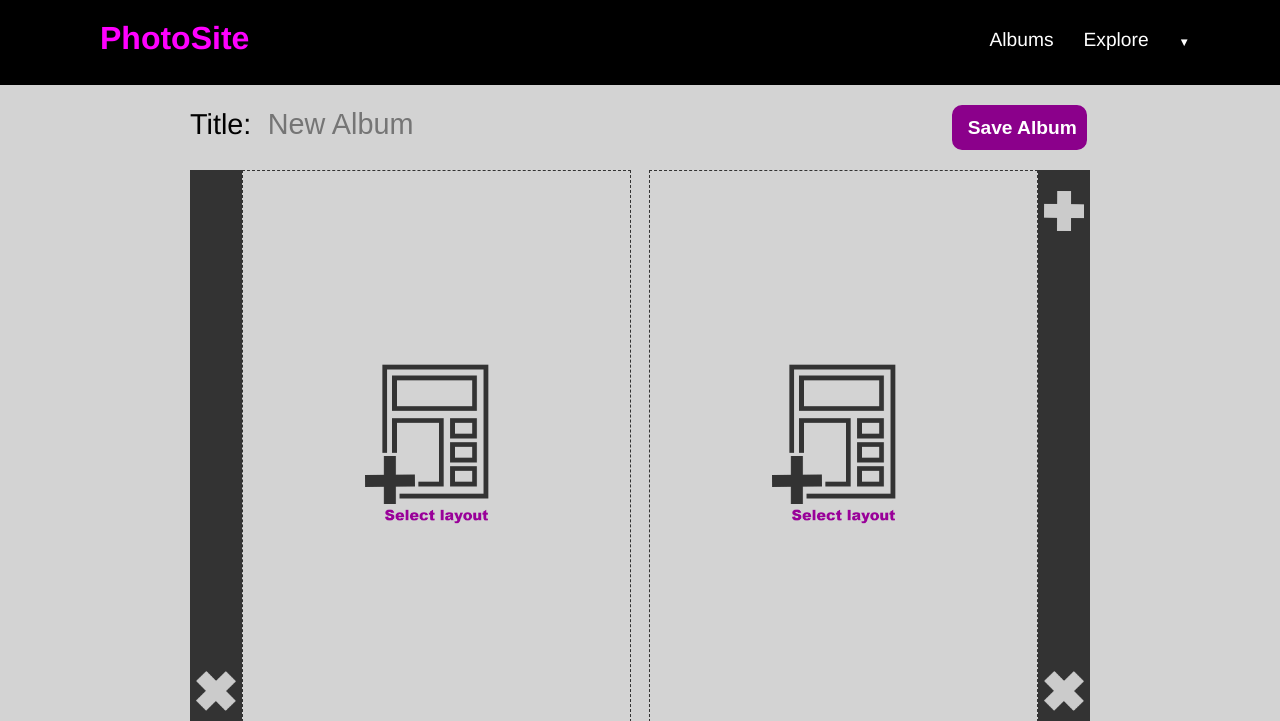
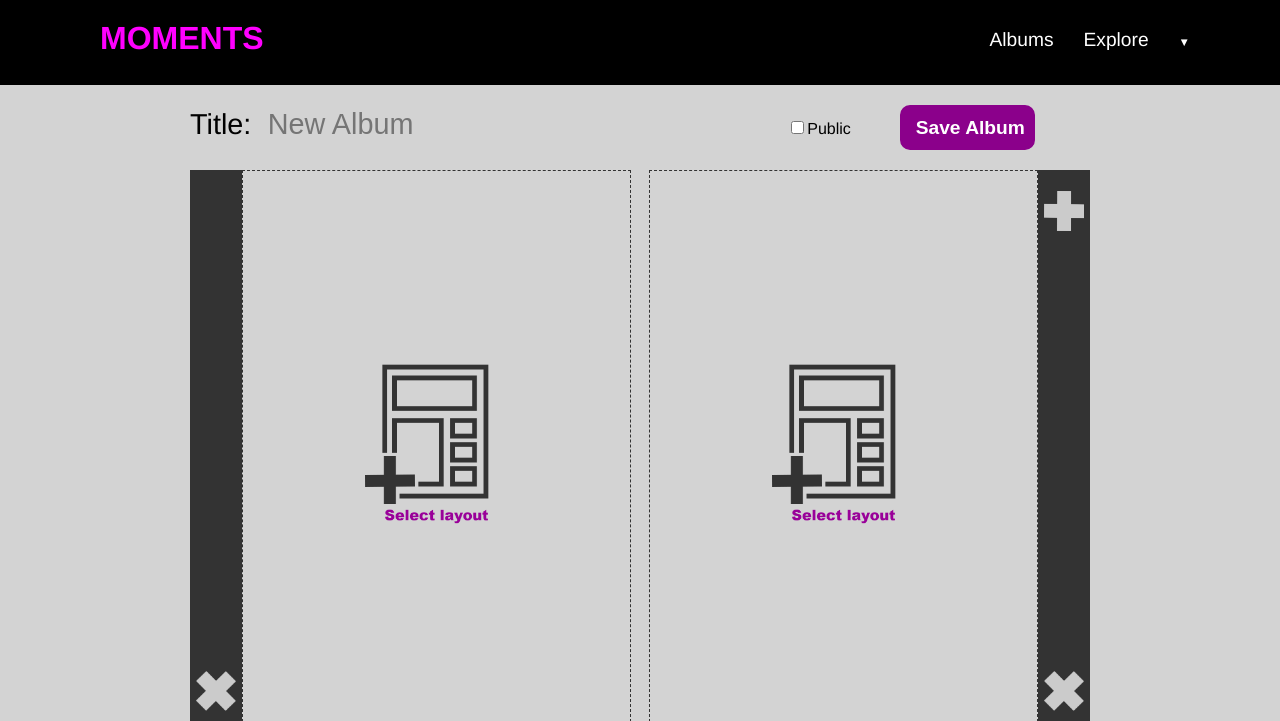
Before and after one commit to Arbuzinside/photohosting, a Django app: page /home/edit/ in a window 1280 px wide. Shown: the top 721 px of the page. Run offline with Django 3.2, Linux system fonts and the light colour scheme; the visitor is signed in with stand-in values (Sample User, id 1); parts of the project's set-up code (start-up, migrations or seed data) failed here and were passed over; some libraries are stand-ins or nearby versions.

Commit message:
user able to set his album public/private, when changing an image the data of the old image is in the inputbox

```diff
--- a/src/PhotoAlbum/Static/edit.js
+++ b/src/PhotoAlbum/Static/edit.js
@@ -49,6 +49,8 @@ $(document).ready(function() {
 					uploadimage(url, caption);
 					$(this).dialog( "close" );
 				}
+				else
+					alert("The fields are required!");
 			}
 		}
 	});
@@ -134,9 +136,24 @@ function applylayout(index) {			// index: selected layout index
 		// get the last character of the id
 		page = imageplace[imageplace.length - 1];
 
-		$('input[name=picurl]').val('');	// clear textboxes
-		$('input[name=piccaption]').val('');
-		$('#uploadpic').dialog("open");		// pops up dialog to enter picture url
+		// if an image is already there
+		url = null;
+		if ($(this).find("img").attr("src") != null)
+			url = $(this).find("img").attr("src");
+			caption = $(this).find("figcaption");
+			console.log("caption" + caption.html());
+		if (url) {
+			// load the image data
+			$('input[name=picurl]').val(url);
+			$('input[name=piccaption]').val(caption.html());
+		}
+		else {
+			// clear textboxes
+			$('input[name=picurl]').val('');
+			$('input[name=piccaption]').val('');
+		}
+		// open the dialog to enter picture url
+		$('#uploadpic').dialog("open");
 	});
 }
 
--- a/src/PhotoAlbum/Static/editstyle.css
+++ b/src/PhotoAlbum/Static/editstyle.css
@@ -24,7 +24,7 @@ body
 	background-color: transparent;
 	font-size: 180%;
 	color: darkmagenta;
-	width: 623px;
+	width: 503px;
 }
 
 #savealbum
--- a/src/PhotoAlbum/Templates/edit.html
+++ b/src/PhotoAlbum/Templates/edit.html
@@ -24,6 +24,11 @@
 			<form method="POST" action="{% url 'PhotoAlbum.views.save' %}" onsubmit="return save_album()">{% csrf_token %}
 				<label for="albumtitle">Title:</label>
 				<input id="albumtitle" name="title" type="text" placeholder="New Album" value="{{album.title}}"/>
+				{% if album.public == True %}
+					<input type="checkbox" name="public" value="public" checked>Public
+				{% else %}
+					<input type="checkbox" name="public" value="public">Public
+				{% endif %}
 				<input id="savealbum" type="submit" value="Save Album" />
 				<input type="hidden" id="layouts" name="layouts" />
 				<input type="hidden" id="images" name="images" value="" />
--- a/src/PhotoAlbum/Templates/header.html
+++ b/src/PhotoAlbum/Templates/header.html
@@ -1,6 +1,6 @@
 {% block content %}
 <div id="header">
-	<div id="title"><a href="{% url 'PhotoAlbum.views.home' %}">PhotoSite</a></div>
+	<div id="title"><a href="{% url 'PhotoAlbum.views.home' %}">MOMENTS</a></div>
 	<ul id="optionslist">
 		<li><a href="{% url 'PhotoAlbum.views.home' %}">Albums</a> </li>		<!--TODO href with python-->
 		<li><a href="">Explore</a> </li>
--- a/src/PhotoAlbum/Templates/index.html
+++ b/src/PhotoAlbum/Templates/index.html
@@ -10,7 +10,7 @@
 	</head>
 	<body>
 		<div id="header">
-			<div id="title"><a href="{% url 'PhotoAlbum.views.index' %}">PhotoSite</a></div>
+			<div id="title"><a href="{% url 'PhotoAlbum.views.index' %}">MOMENTS</a></div>
     		<form method="POST" action="{% url 'PhotoAlbum.views.login' %}"> {% csrf_token %}
 				<table id="logintable">
 					<tr>
--- a/src/PhotoAlbum/views.py
+++ b/src/PhotoAlbum/views.py
@@ -51,7 +51,6 @@ def index(request):
 @login_required(login_url='/')
 def home(request):
     albums = Album.objects.filter(owner = request.user)
-    print request.user
     return render_to_response("home.html", {'username' : request.user, 'album' : albums}, context_instance=RequestContext(request))
 
 @login_required(login_url='/')
@@ -119,6 +118,10 @@ def save(request):
         else:
             album.cover = "/Static/images/album.png"
 
+        if (request.POST.get('public') == 'public'):
+            album.public = True
+        else:
+            album.public = False
         album.save()
 
         for i in range(0, len(layouts)):
@@ -132,16 +135,20 @@ def save(request):
 
 def view(request, albumlink):
     album = Album.objects.get(link = albumlink)
+    #print 'request.user ' + request.user
+    #print 'album.owner ' + album.owner
+    if (request.user == album.owner or album.public): #TODO: do it on the client side
+        lays = {}
+        imgs = {}
 
-    lays = {}
-    imgs = {}
+        for l in album.pages.all():
+            lays[l.id] = l.layout
+            for i in l.pictures.all():
+                imgs[i.id] = {"title" : i.title, "source" : i.source}
 
-    for l in album.pages.all():
-        lays[l.id] = l.layout
-        for i in l.pictures.all():
-            imgs[i.id] = {"title" : i.title, "source" : i.source}
+        layouts = simplejson.dumps(lays, indent = 4)
+        images = simplejson.dumps(imgs, indent = 4)
 
-    layouts = simplejson.dumps(lays, indent = 4)
-    images = simplejson.dumps(imgs, indent = 4)
-
-    return render_to_response("view.html", {'album' : album, 'layouts' : layouts, 'images' : images, 'username': request.user}, context_instance=RequestContext(request))
+        return render_to_response("view.html", {'album' : album, 'layouts' : layouts, 'images' : images, 'username': request.user}, context_instance=RequestContext(request))
+    else:
+        return HttpResponseRedirect('/')
```
Also changed, not shown: src/PhotoAlbum/models.py (+1 -7 lines), src/PhotoSite/settings.py (+8 -1 lines).
